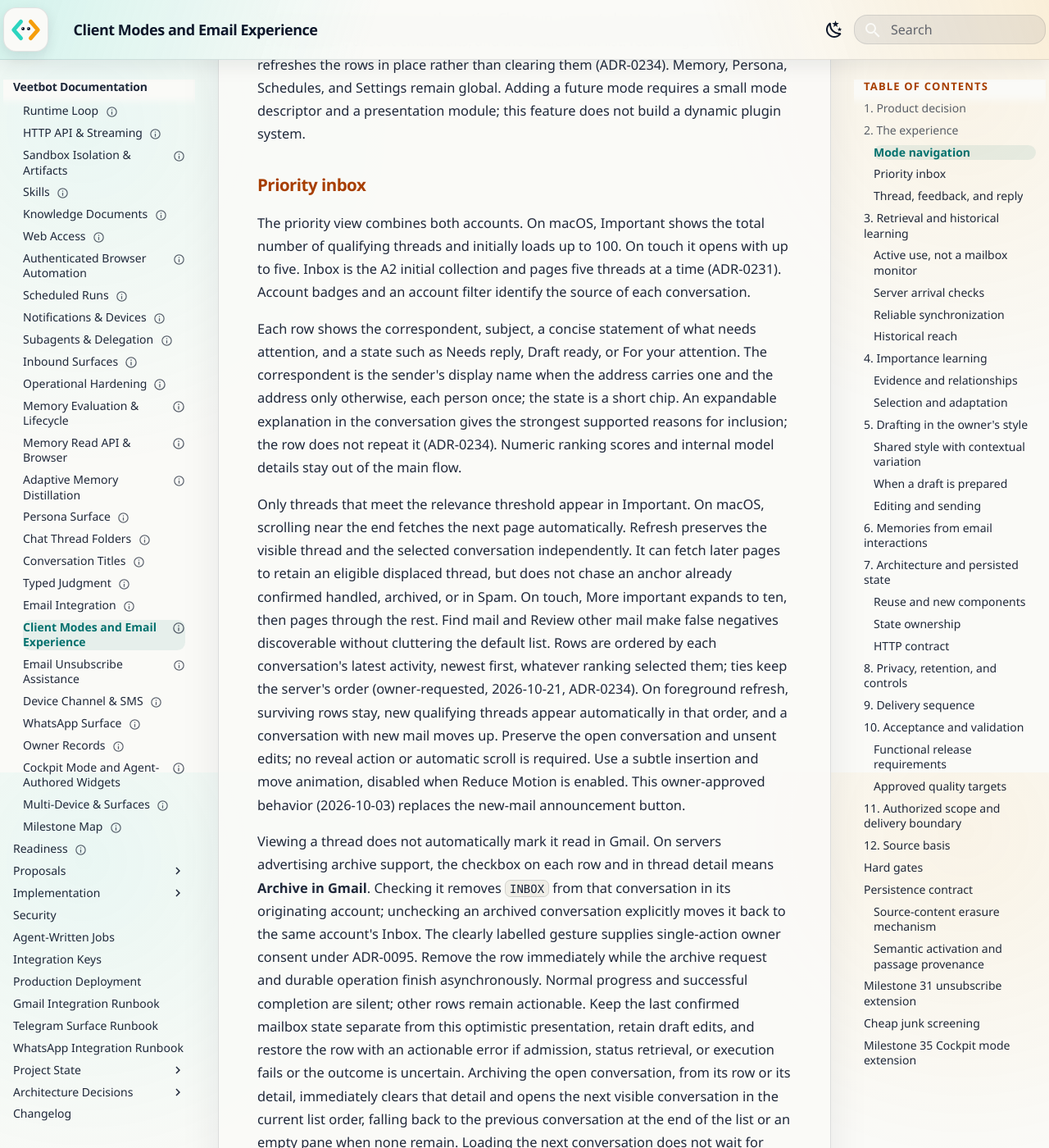
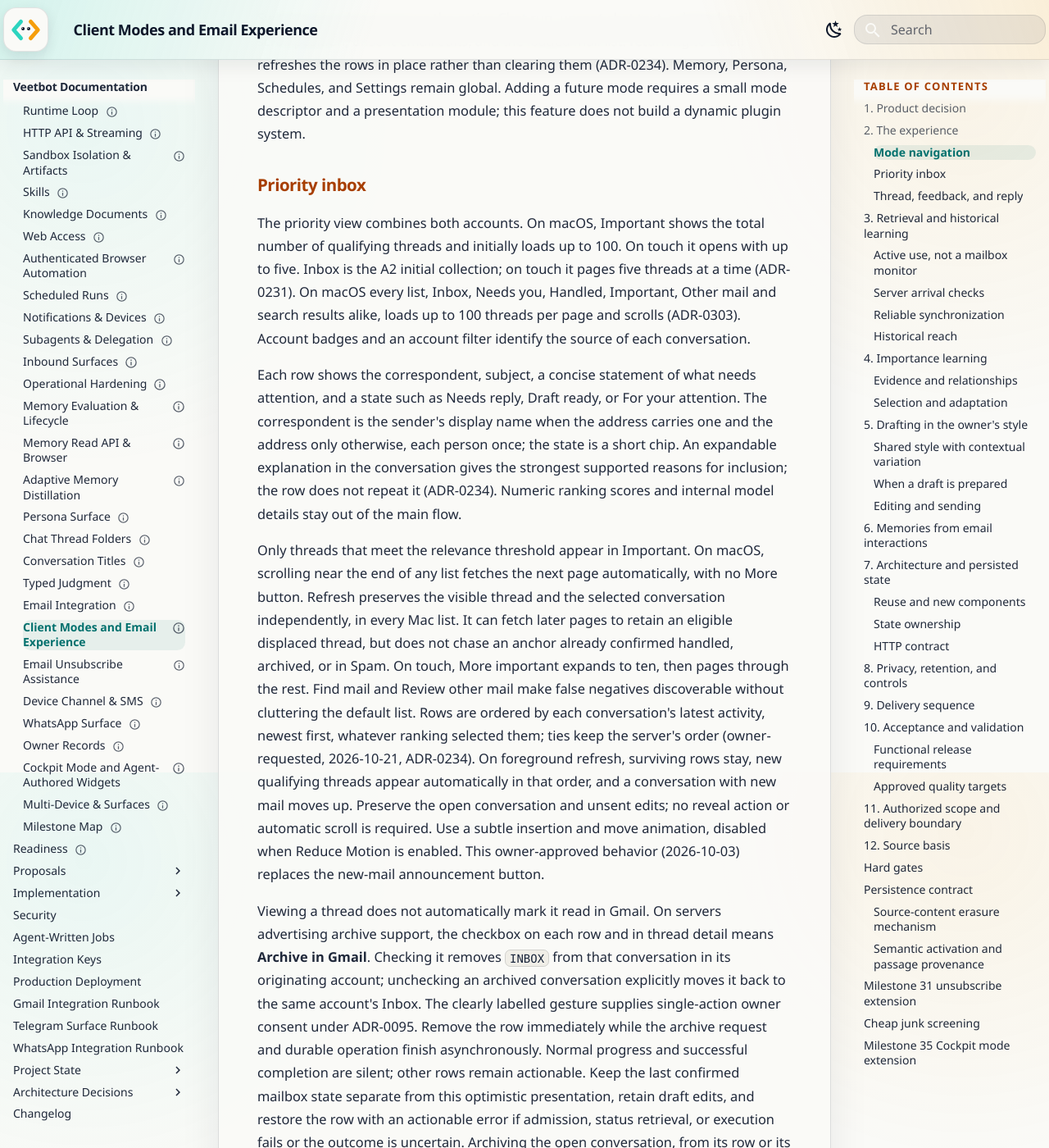
Before and after one commit to avitus/veetbot, an MkDocs documentation site: the page built from docs/plan/email-experience.md, in a window 1280 px wide and 1400 px high, scrolled down 1758 px. Shown: the whole window at 82% size. Built offline with MkDocs 1.6.1 and Material for MkDocs 9.7.7, drawn with Linux system fonts in a browser that asks for light colours.

Commit message:
Let every Mac mail list scroll like Important
The Mac Important list loads up to 100 threads and fetches the next page as
the owner scrolls, but Email opens on Inbox, which still showed five rows
behind a More mail button, as did Needs you, Handled, Other mail and search.
The owner saw five emails and chose to make every Mac list scroll (ADR-0303).

On macOS every list now loads 100 threads a page in the scrolling list and
keeps the visible thread across refreshes; touch keeps five. A refresh in place
no longer sets the loading indicator just to hold paging off: a separate
list-read flag does that, so polling an empty or settled list never flashes
"Loading", in Important too. The Mac layout test finds the inbox by its scroll
view instead of a table and keeps its five-rows-fit and width checks.

Reading-Lane: A
Co-Authored-By: Claude Opus 5.5 <noreply@anthropic.com>
Glen-Conversation: 9cec1315-95dd-4a1b-a471-7786885f31b9

```diff
--- a/docs/plan/email-experience.md
+++ b/docs/plan/email-experience.md
@@ -56,8 +56,10 @@ presentation module; this feature does not build a dynamic plugin system.
 
 The priority view combines both accounts. On macOS, Important shows the total
 number of qualifying threads and initially loads up to 100. On touch it opens
-with up to five. Inbox is the A2 initial collection and pages five threads at
-a time (ADR-0231). Account badges and an account filter identify the source
+with up to five. Inbox is the A2 initial collection; on touch it pages five
+threads at a time (ADR-0231). On macOS every list, Inbox, Needs you, Handled,
+Important, Other mail and search results alike, loads up to 100 threads per
+page and scrolls (ADR-0303). Account badges and an account filter identify the source
 of each conversation.
 
 Each row shows the correspondent, subject, a concise statement of what needs
@@ -69,8 +71,9 @@ reasons for inclusion; the row does not repeat it (ADR-0234).
 Numeric ranking scores and internal model details stay out of the main flow.
 
 Only threads that meet the relevance threshold appear in Important.
-On macOS, scrolling near the end fetches the next page automatically. Refresh
-preserves the visible thread and the selected conversation independently.
+On macOS, scrolling near the end of any list fetches the next page
+automatically, with no More button. Refresh preserves the visible thread and
+the selected conversation independently, in every Mac list.
 It can fetch later pages to retain an eligible displaced thread, but does not
 chase an anchor already confirmed handled, archived, or in Spam.
 On touch, More important expands to ten, then pages through the rest. Find
--- a/docs/status/project-state.yaml
+++ b/docs/status/project-state.yaml
@@ -1,3 +1,7 @@
+# ADR-0303: On 2026-11-06 the owner asked why the Mac Email list still showed
+# five threads after the Important list learned to scroll, and chose to make
+# every Mac mail list load up to 100 threads per page and scroll. macOS
+# presentation only; touch and the server are unchanged. No milestone moves.
 # ADR-0301: On 2026-11-05 the owner asked for long email threads to be
 # readable and chose MagicPath direction A, a two-sided conversation that
 # shows each writer's own words and marks audience changes, with direction C,
--- a/mkdocs.yml
+++ b/mkdocs.yml
@@ -438,4 +438,5 @@ nav:
       - "ADR-0299: The context names the documents on file": adr/0299-the-context-names-the-documents-on-file.md
       - "ADR-0300: Card activity reads and CSV exports": adr/0300-card-activity-reads-and-csv-exports.md
       - "ADR-0301: Email threads read as conversations": adr/0301-email-threads-read-as-conversations.md
+      - "ADR-0303: Every Mac mail list scrolls": adr/0303-every-mac-mail-list-scrolls.md
   - Changelog: changelog.md
```
Also changed, not shown: docs/adr/0303-every-mac-mail-list-scrolls.md (added, +49 -0 lines), docs/adr/index.md (+1 -0 lines), docs/plan/email-unsubscribe.md (+6 -6 lines), docs/status/citation-ledger.yaml (+6 -6 lines), 3 other files.
